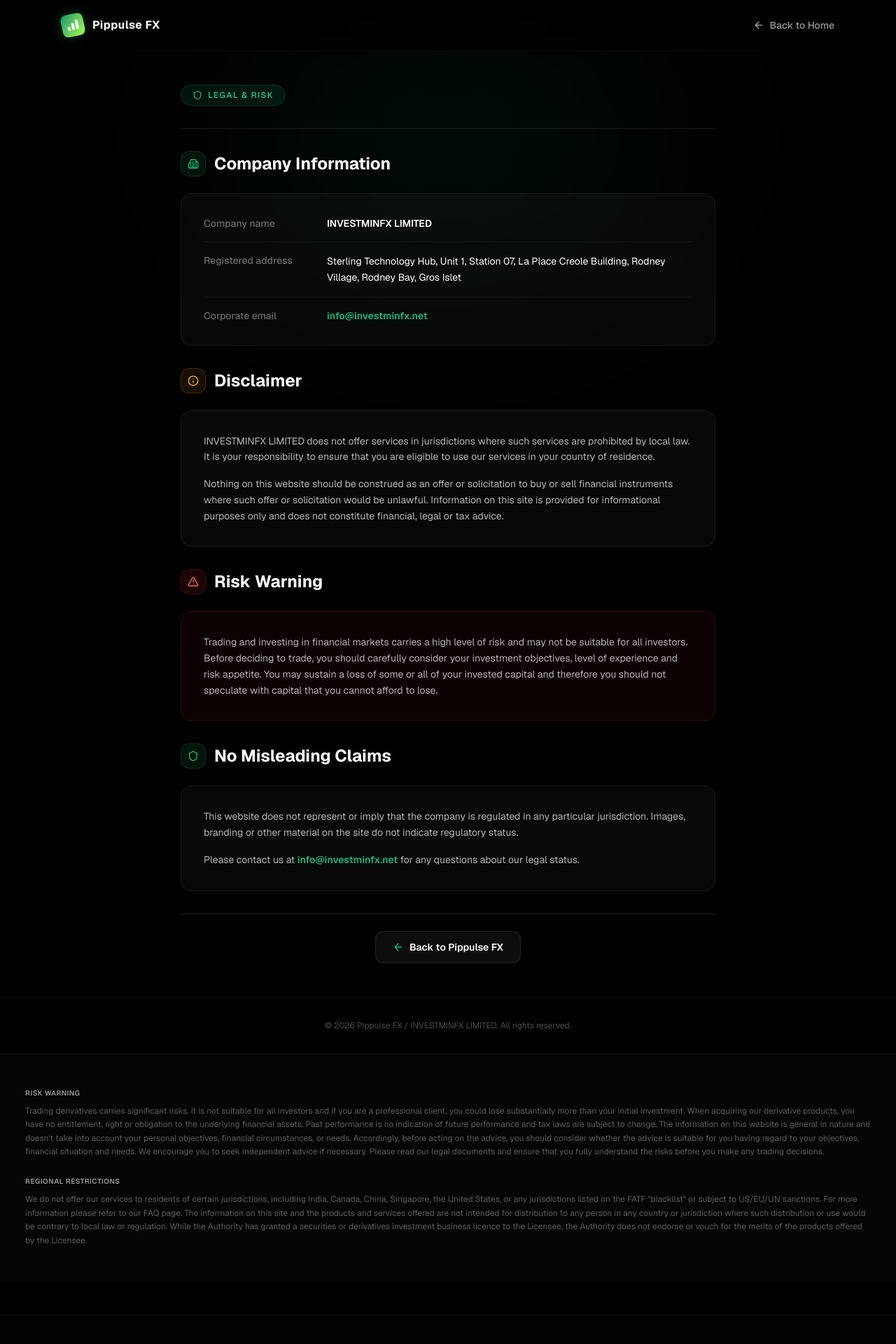
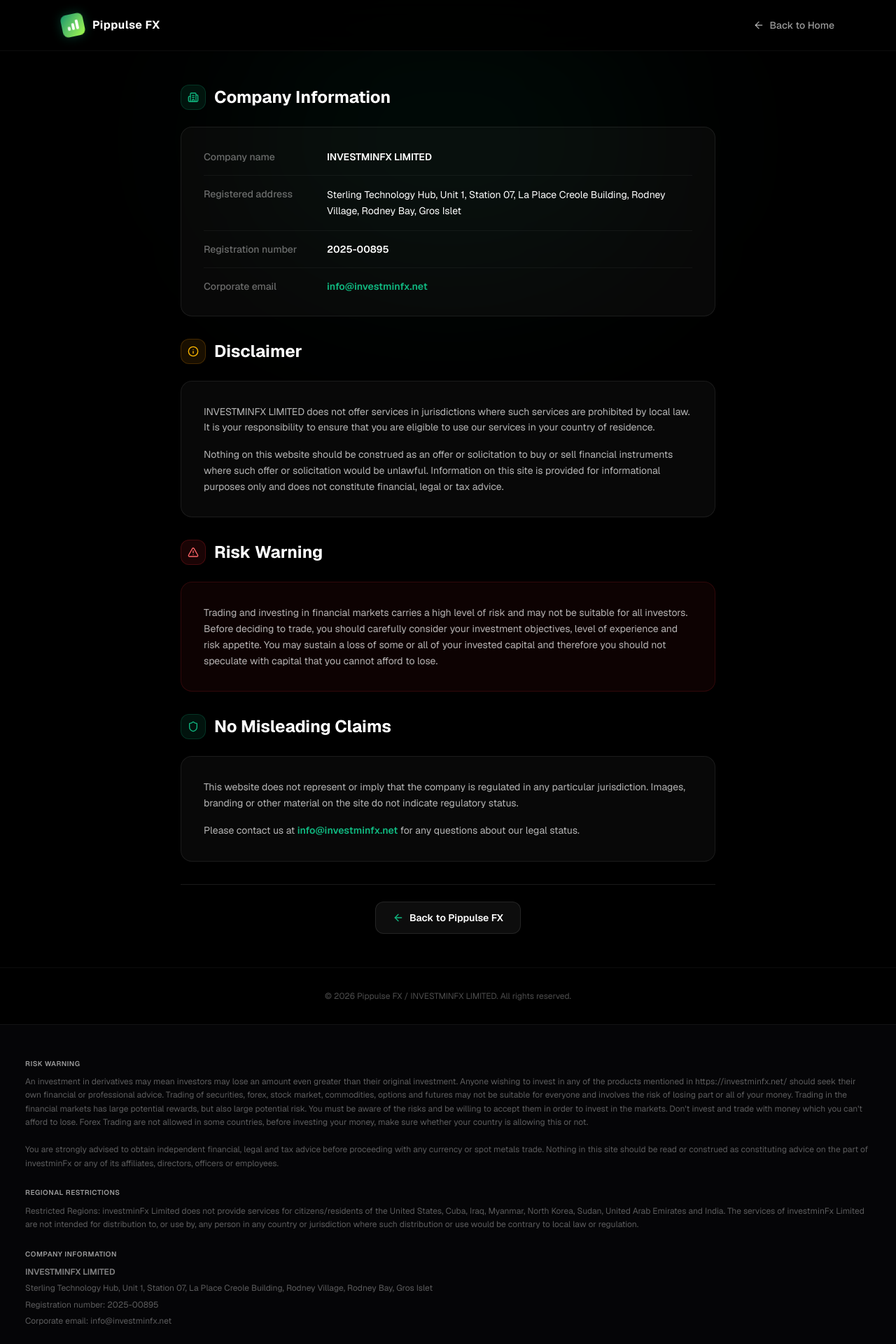
Before and after one commit to MuskanSing-rajput/brokerLanding, a Next.js app: page /legal in a window 1280 px wide. Shown: the top 1920 px of the page at 70% size. Built offline with nearby package versions, Linux system fonts and the light colour scheme.

Commit message:
Update legal page and footer company information

```diff
--- a/app/legal/page.tsx
+++ b/app/legal/page.tsx
@@ -34,15 +34,7 @@
       {/* Page Content */}
       <main className="relative z-10 max-w-[860px] mx-auto px-6 md:px-12 py-8 md:py-12">
 
-        {/* Page Title */}
-        <div className="mb-8">
-          <div className="inline-flex items-center space-x-2 bg-[#10B981]/10 border border-[#10B981]/20 px-4 py-1.5 rounded-full text-xs font-semibold text-[#10B981] uppercase tracking-widest">
-            <Shield className="w-3.5 h-3.5" />
-            <span>Legal & Risk</span>
-          </div>
-        </div>
 
-        <div className="h-px bg-white/10 mb-8" />
 
         {/* Company Information */}
         <section className="mb-8">
@@ -61,6 +53,12 @@
             <div className="grid grid-cols-1 sm:grid-cols-[160px_1fr] gap-1 sm:gap-4">
               <span className="text-white/40 text-sm font-medium">Registered address</span>
               <span className="text-white text-sm leading-relaxed">Sterling Technology Hub, Unit 1, Station 07, La Place Creole Building, Rodney Village, Rodney Bay, Gros Islet</span>
+            </div>
+
+            <div className="h-px bg-white/5" />
+            <div className="grid grid-cols-1 sm:grid-cols-[160px_1fr] gap-1 sm:gap-4">
+              <span className="text-white/40 text-sm font-medium">Registration number</span>
+              <span className="text-white text-sm font-semibold">2025-00895</span>
             </div>
 
             <div className="h-px bg-white/5" />
--- a/components/Footer.tsx
+++ b/components/Footer.tsx
@@ -9,15 +9,26 @@
         <div className="max-w-[1240px] mx-auto px-4 text-xs text-white/35 leading-relaxed space-y-6">
           <div>
             <h4 className="font-semibold text-white/60 mb-2 uppercase tracking-wider text-[10px]">Risk Warning</h4>
-            <p>
-              Trading derivatives carries significant risks. It is not suitable for all investors and if you are a professional client, you could lose substantially more than your initial investment. When acquiring our derivative products, you have no entitlement, right or obligation to the underlying financial assets. Past performance is no indication of future performance and tax laws are subject to change. The information on this website is general in nature and doesn't take into account your personal objectives, financial circumstances, or needs. Accordingly, before acting on the advice, you should consider whether the advice is suitable for you having regard to your objectives, financial situation and needs. We encourage you to seek independent advice if necessary. Please read our legal documents and ensure that you fully understand the risks before you make any trading decisions.
+            <p className="space-y-4">
+              <span>An investment in derivatives may mean investors may lose an amount even greater than their original investment. Anyone wishing to invest in any of the products mentioned in https://investminfx.net/ should seek their own financial or professional advice. Trading of securities, forex, stock market, commodities, options and futures may not be suitable for everyone and involves the risk of losing part or all of your money. Trading in the financial markets has large potential rewards, but also large potential risk. You must be aware of the risks and be willing to accept them in order to invest in the markets. Don&apos;t invest and trade with money which you can&apos;t afford to lose. Forex Trading are not allowed in some countries, before investing your money, make sure whether your country is allowing this or not.</span>
+              <br/><br/>
+              <span>You are strongly advised to obtain independent financial, legal and tax advice before proceeding with any currency or spot metals trade. Nothing in this site should be read or construed as constituting advice on the part of investminFx or any of its affiliates, directors, officers or employees.</span>
             </p>
           </div>
           <div>
             <h4 className="font-semibold text-white/60 mb-2 uppercase tracking-wider text-[10px]">Regional Restrictions</h4>
             <p>
-              We do not offer our services to residents of certain jurisdictions, including India, Canada, China, Singapore, the United States, or any jurisdictions listed on the FATF &quot;blacklist&quot; or subject to US/EU/UN sanctions. For more information please refer to our FAQ page. The information on this site and the products and services offered are not intended for distribution to any person in any country or jurisdiction where such distribution or use would be contrary to local law or regulation. While the Authority has granted a securities or derivatives investment business licence to the Licensee, the Authority does not endorse or vouch for the merits of the products offered by the Licensee.
+              Restricted Regions: investminFx Limited does not provide services for citizens/residents of the United States, Cuba, Iraq, Myanmar, North Korea, Sudan, United Arab Emirates and India. The services of investminFx Limited are not intended for distribution to, or use by, any person in any country or jurisdiction where such distribution or use would be contrary to local law or regulation.
             </p>
+          </div>
+          <div>
+            <h4 className="font-semibold text-white/60 mb-2 uppercase tracking-wider text-[10px]">Company Information</h4>
+            <div className="space-y-1 flex flex-col">
+              <span className="font-semibold text-white/50">INVESTMINFX LIMITED</span>
+              <span>Sterling Technology Hub, Unit 1, Station 07, La Place Creole Building, Rodney Village, Rodney Bay, Gros Islet</span>
+              <span>Registration number: 2025-00895</span>
+              <span>Corporate email: info@investminfx.net</span>
+            </div>
           </div>
         </div>
       </section>
```
